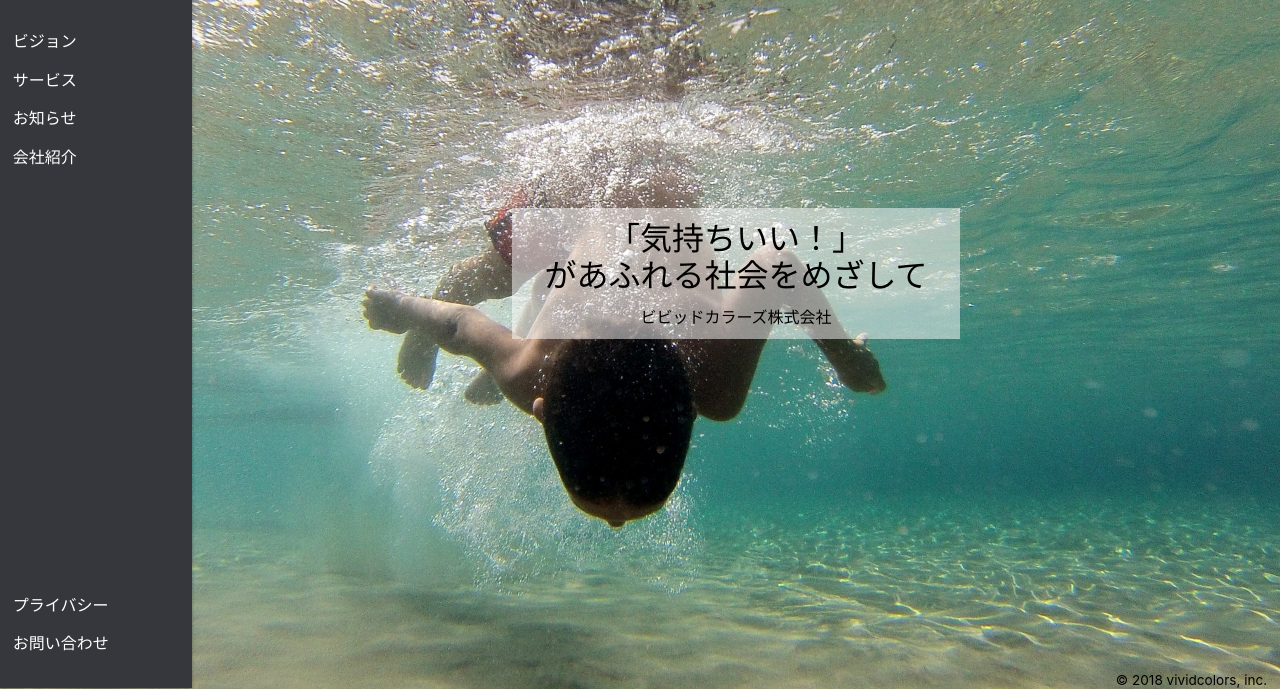
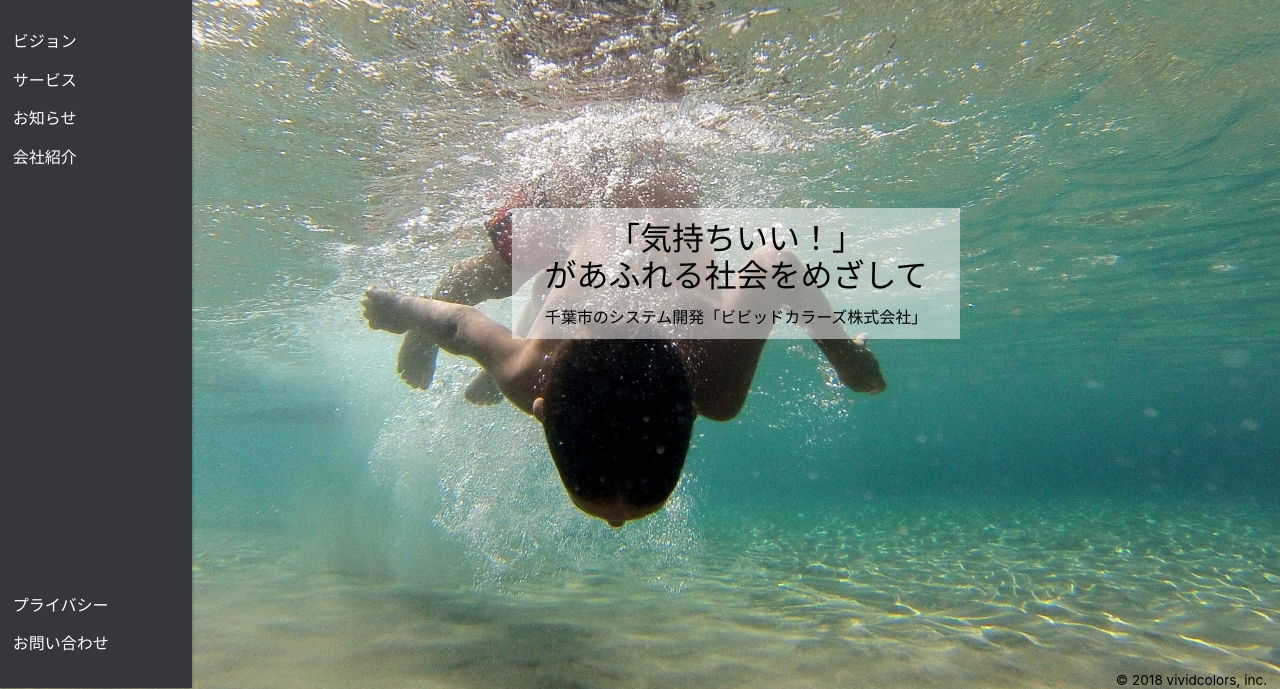
Before and after one commit to vividcolors/vividcolors.github.io, a website: page src/ejs/index.ejs in a window 1280 px wide. Shown: the part 112-801 px from the top of the page. Drawn offline with nearby package versions, Linux system fonts and the light colour scheme; files that its build step writes are made by us from their sources.

Commit message:
Modify SEO/MEO

```diff
--- a/src/ejs/index.ejs
+++ b/src/ejs/index.ejs
@@ -3,13 +3,13 @@
 <head>
   <%- include('../ejsinc/head', {title:null}) %>
   <title>ビビッドカラーズ株式会社（千葉市のシステム開発会社）</title>
-  <meta name="description" content="ビビッドカラーズ株式会社は「クリエイターがいきいきと仕事できる環境作りに貢献する」を理念に掲げ、その活動を通して「気持ちいい！」があふれる社会の実現をめざしています。" />
+  <meta name="description" content="ビビッドカラーズはシステム開発やWebサービス開発を得意とする千葉市のITベンダーです。その活動を通して「気持ちいい！」があふれる社会の実現をめざしています。" />
 </head>
 <body class="page-cover">
   <%- include('../ejsinc/header') %>
   <div class="site-title">
     <h1>「気持ちいい！」<br />があふれる社会をめざして</h1>
-    <p>ビビッドカラーズ株式会社</p>
+    <p>千葉市のシステム開発「ビビッドカラーズ株式会社」</p>
   </div>
   <%- include('../ejsinc/footer') %>
 </body>
```
Also changed, not shown: index.html.
